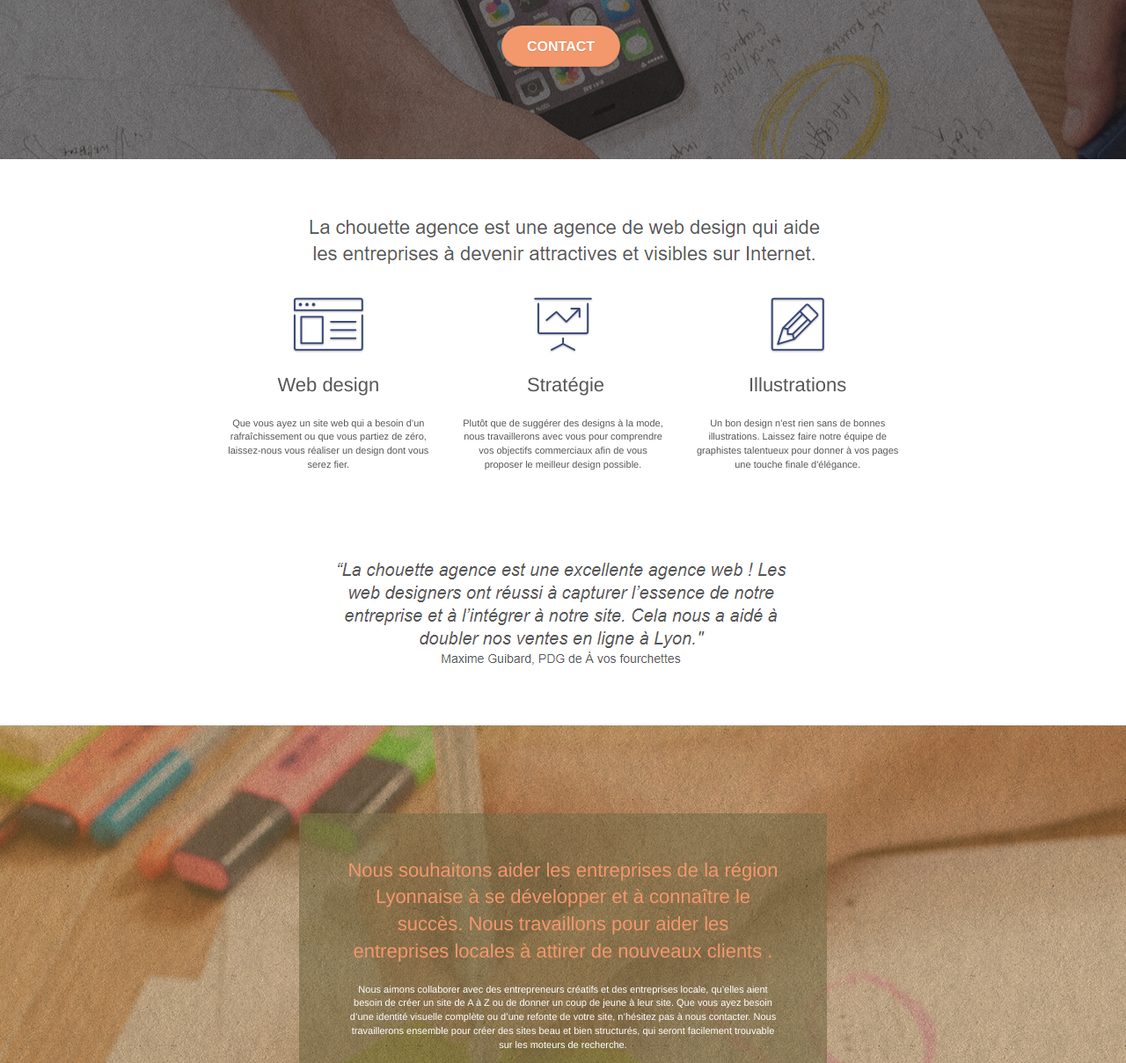
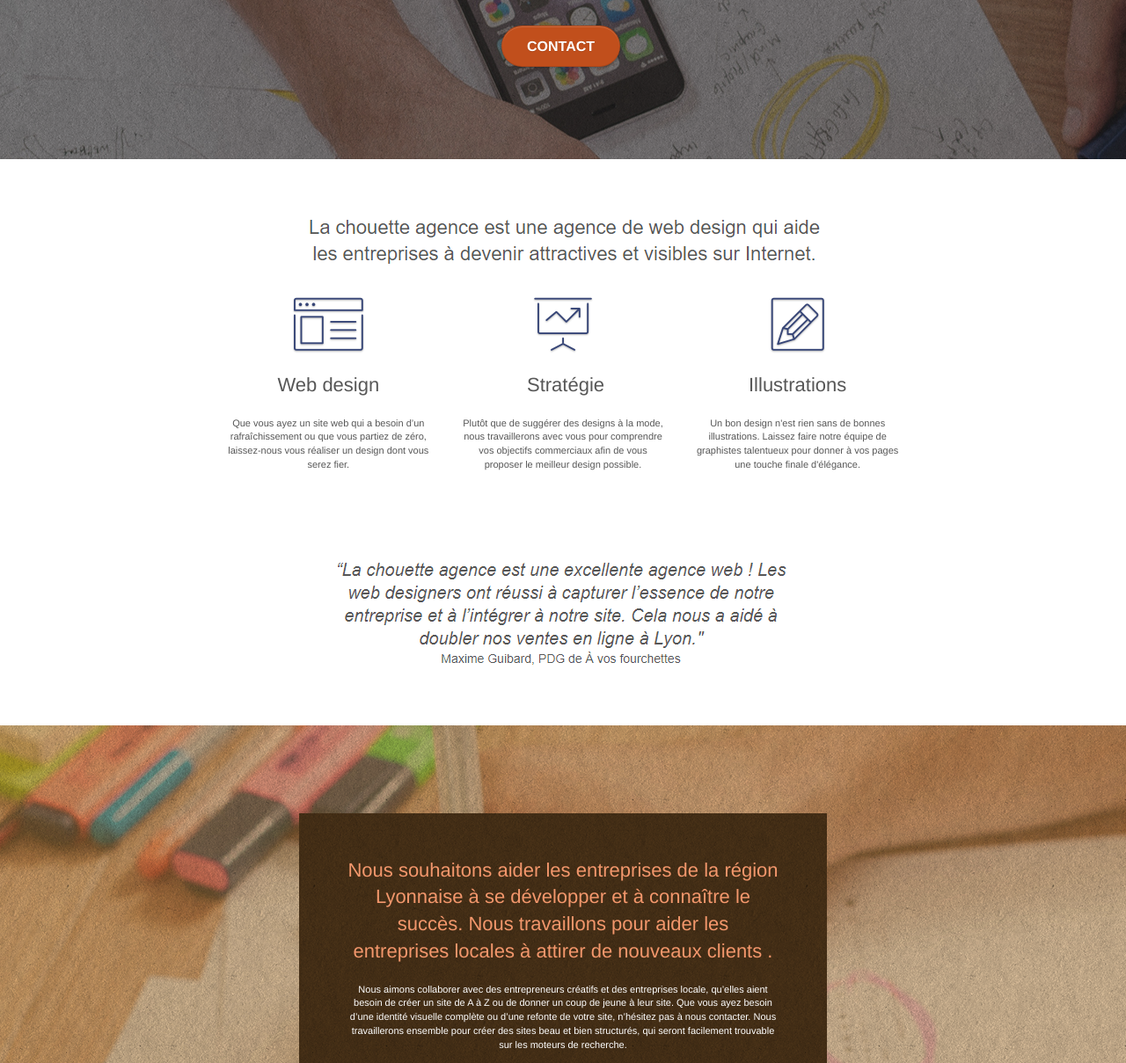
Before and after one commit to dacostahenrique/p4-la-chouette-agence, a plain HTML site: page index.html in a window 1280 px wide. Shown: the part 351-1560 px from the top of the page at 88% size. Drawn offline with Linux system fonts and the light colour scheme.

Commit message:
amélioration du contraste en page 1

```diff
--- a/style.css
+++ b/style.css
@@ -753,7 +753,7 @@ h4 {
 }
 
 .black-background {
-    background-color: rgba(165, 147, 99, 0.7);
+    background-color: #583C1D; /*rgba(165, 147, 99, 0.7);*/
     padding: 40px 40px 40px 40px;
 }
 
@@ -775,11 +775,11 @@ h4 {
 }
 
 .tc-white {
-    color: #F3976C!important;
+    color:  #F3976C!important;
 }
 
 .btn-atomic-tangerine {
-    background: #F3976C;
+    background: #C14F1C; /*#F3976C;*/
     color: #FFFFFF!important;
 }
 
```
